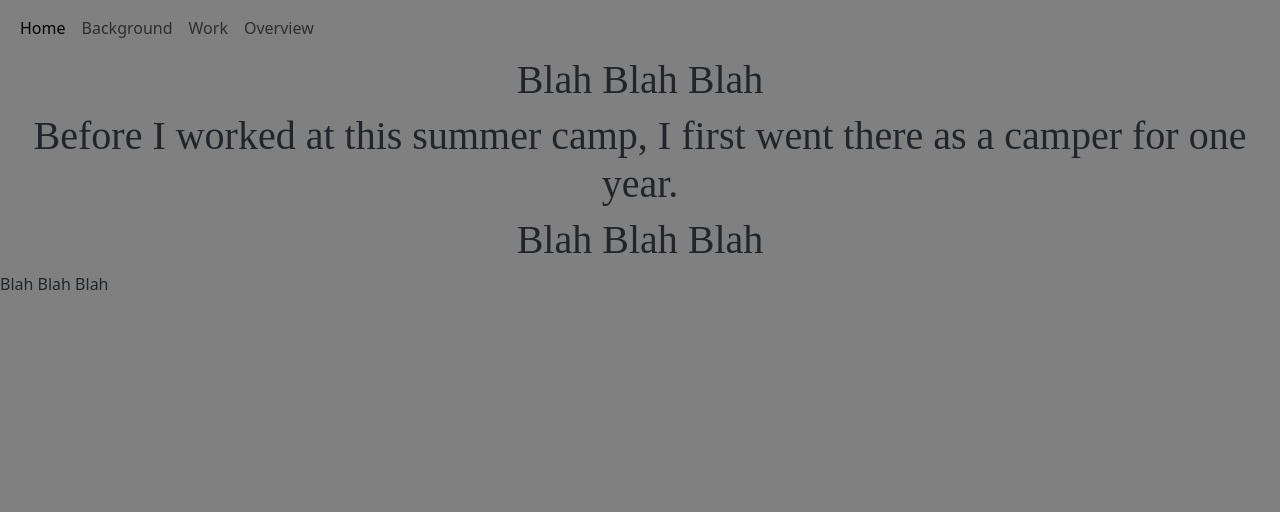
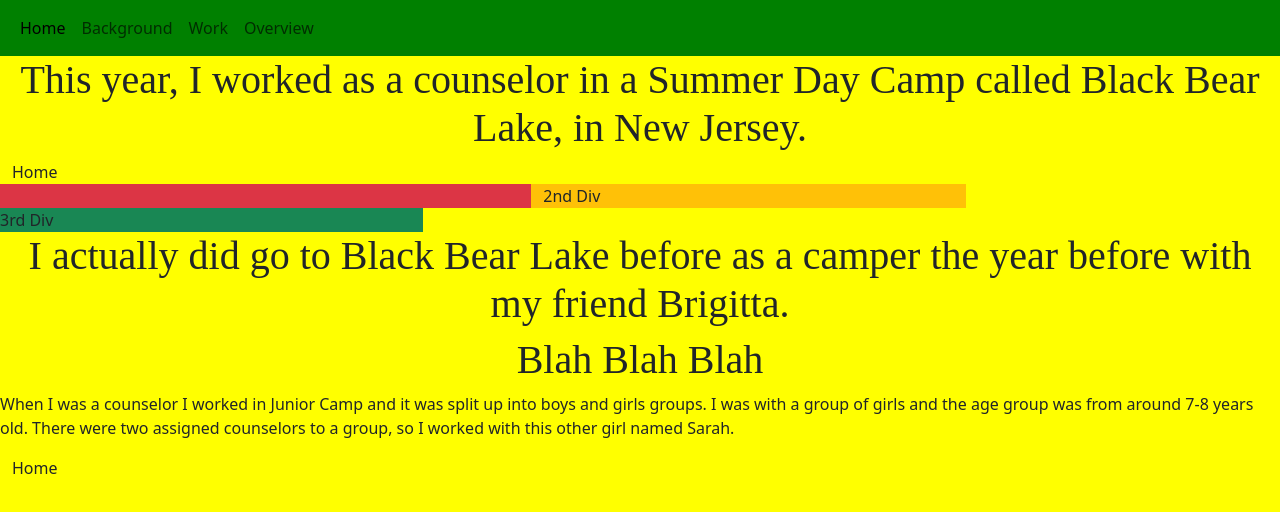
Before and after one commit to LGreen808/Summer-tainment-site, a plain HTML site: page index.html in a window 1280 px wide. Drawn offline with nearby package versions, Linux system fonts and the light colour scheme.

```diff
--- a/index.html
+++ b/index.html
@@ -23,7 +23,7 @@
             <div class="container-fluid">
                 <ul class="navbar-nav">
                     <li class="nav-item">
-                        <a class="nav-link active" aria-current="page" href="">Home</a>
+                        <a class="nav-link active" aria-current="page" href="index.html">Home</a>
                     </li>
                     <li class="nav-item">
                         <a class="nav-link" href="">Background</a>
@@ -45,9 +45,29 @@
 
     </header>
     <main>
-<!---Home Section-->
+<!--Start of the Home Section-->
+<h1>This year, I worked as a counselor in a Summer Day Camp called Black Bear Lake, in New Jersey.</h1>
 <!--Picture of going to BBL-->
-<h1>Blah Blah Blah</h1>
+
+<div class="container-fluid">Home</div>
+    <div class="row">
+      <div class="col-5 bg-danger">
+
+      </div>
+
+
+
+
+
+
+
+
+
+
+      <div class="col-4 bg-warning">2nd Div</div>
+      <div class="col-4 bg-success">3rd Div</div>
+    </div>
+
 
 
 
@@ -62,7 +82,7 @@
 
 
 <!--Background Section-->
-<h1>Before I worked at this summer camp, I first went there as a camper for one year.</h1>
+<h1>I actually did go to Black Bear Lake before as a camper the year before with my friend Brigitta.</h1>
 <!--Image Below-->
 <!--Caption of the image below-->
 <h1>Blah Blah Blah</h1>
@@ -77,7 +97,9 @@
 
 
 <!--Work Section-->
-<p>Blah Blah Blah</p>
+<p>When I was a counselor I worked in Junior Camp and it was split up into boys and girls groups. I was with a group of girls and the age group was from around 7-8 years old.
+There were two assigned counselors to a group, so I worked with this other girl named Sarah.
+</p>
 <!--Image-->
 
 
@@ -95,6 +117,11 @@
 <!--Overview Section-->
 <!--Text-->
 <!---Logo-->
+<div class="container-fluid">Home</div>
+    <div class="row">
+      <div class="col-5 bg-danger">
+
+      </div>
 
 
 
--- a/style.css
+++ b/style.css
@@ -5,8 +5,9 @@ h1 {
 
 nav {
     text-align: center;
+    background-color: green;
 }
 
 body {
-    background-color: grey;
+    background-color: yellow;
 }
```
Also changed, not shown: imgs/BBL Logo.jpg (added).
